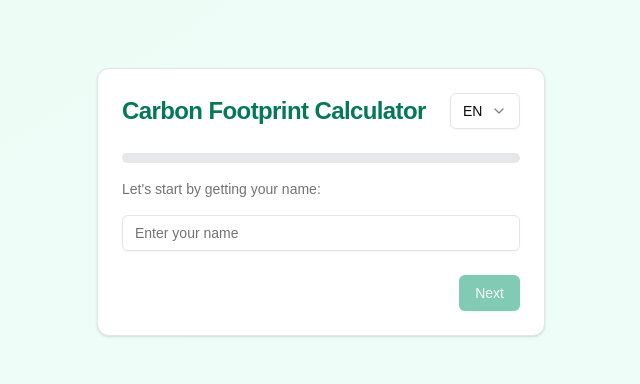
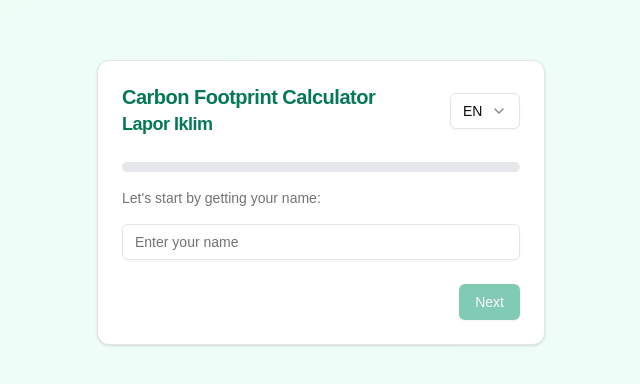
Before and after one commit to zakiego/li-mvp, a Next.js app: page / in a window 1280 px wide. Shown: the part 198-582 px from the top of the page, without its empty margins (319-959 px from the left). Built offline with nearby package versions, Linux system fonts and the light colour scheme.

Commit message:
Refactor font imports in layout.tsx and improve input field in CarbonFootprintCalculator component

```diff
--- a/src/app/(home)/client.tsx
+++ b/src/app/(home)/client.tsx
@@ -420,15 +420,16 @@ export default function CarbonFootprintCalculator() {
 		<div className="min-h-screen bg-gradient-to-br from-emerald-50 to-teal-50 flex items-center justify-center p-4">
 			<Card className="w-full max-w-md">
 				<CardHeader>
-					<div className="flex justify-between items-center">
-						<CardTitle className="text-2xl font-bold text-center text-emerald-700">
+					<div className="flex justify-between items-center gap-2">
+						<CardTitle className="text-xl font-bold text-emerald-700 leading-tight">
 							{translations[language].title}
+							<span className="block text-lg">Lapor Iklim</span>
 						</CardTitle>
 						<Select
 							value={language}
 							onValueChange={(value: Language) => setLanguage(value)}
 						>
-							<SelectTrigger className="w-[70px]">
+							<SelectTrigger className="w-[70px] shrink-0">
 								<SelectValue placeholder="Language" />
 							</SelectTrigger>
 							<SelectContent>
--- a/src/app/layout.tsx
+++ b/src/app/layout.tsx
@@ -14,7 +14,7 @@ const geistMono = localFont({
 });
 
 export const metadata: Metadata = {
-	title: "Kuis Carbon Footprint - Lapor Iklim",
+	title: "Carbon Footprint Calculator - Lapor Iklim",
 	description:
 		"Hitung jejak karbon Anda dan pelajari dampak aktivitas sehari-hari terhadap lingkungan. Dapatkan rekomendasi personal untuk mengurangi emisi karbon dan berkontribusi pada pelestarian lingkungan.",
 };
```
